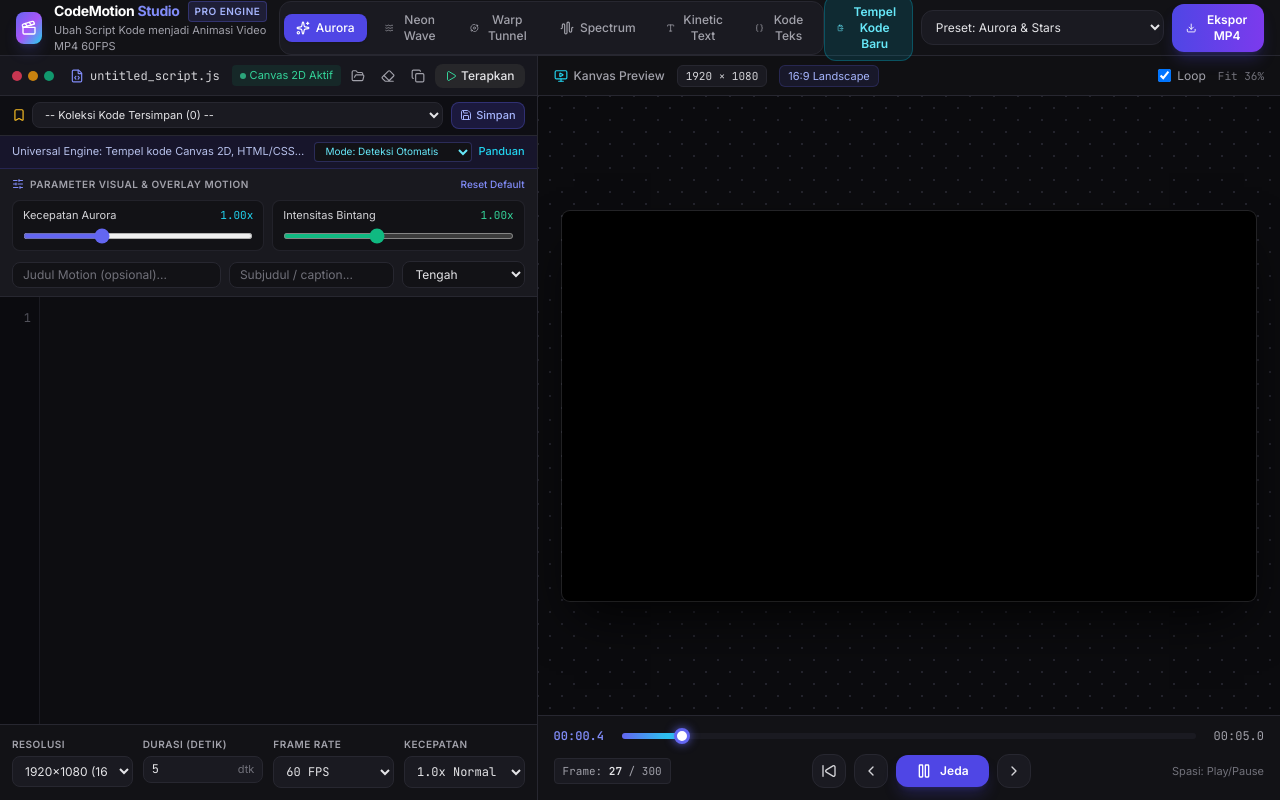
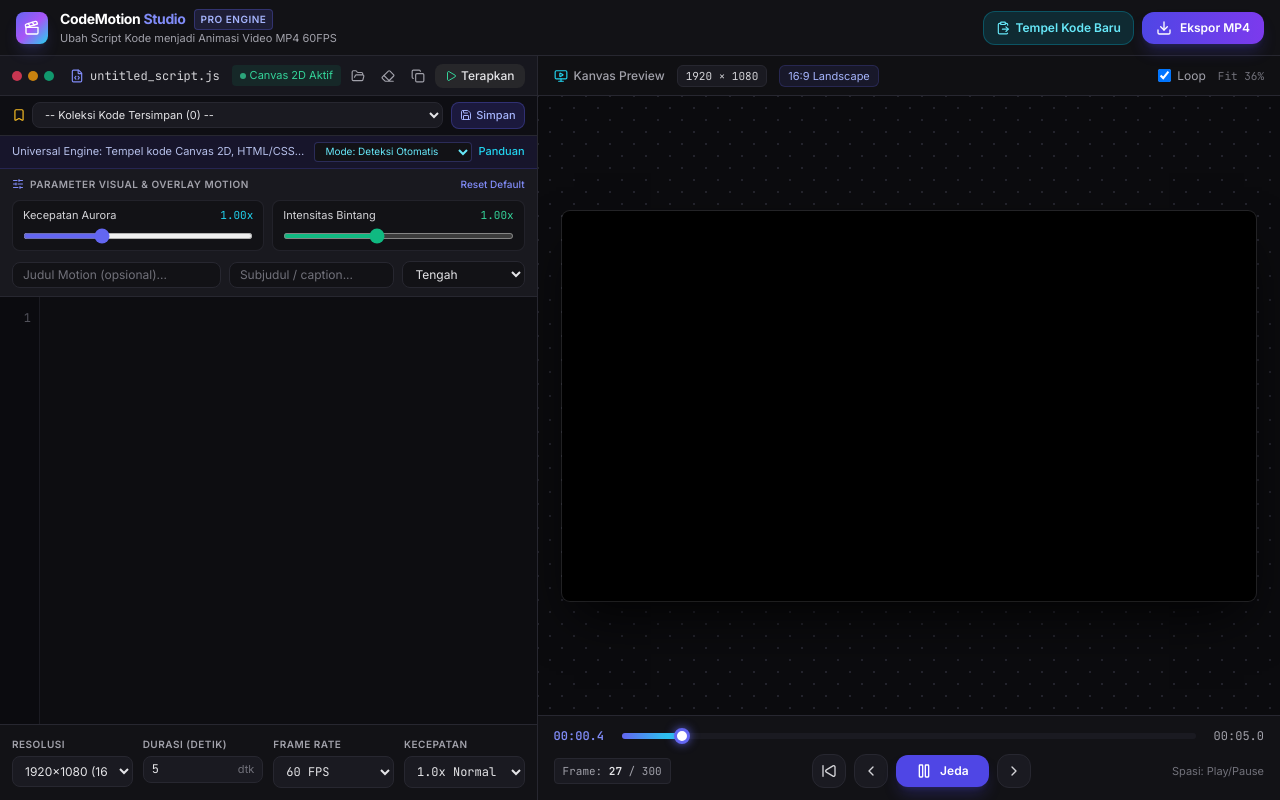
Before and after one commit to ytprmadm-dot/CodeMotion, a plain HTML site: page index.html in a window 1280 px wide. Drawn offline with nearby package versions, Linux system fonts and the light colour scheme.

Commit message:
Update index.html

```diff
--- a/index.html
+++ b/index.html
@@ -121,28 +121,6 @@
       </div>
     </div>
 
-    <!-- Preset Selector Bar (Desktop) -->
-    <div class="hidden lg:flex items-center gap-1.5 bg-studio-surface p-1 rounded-xl border border-studio-border">
-      <button onclick="loadPreset('auroraStars')" data-preset="auroraStars" class="preset-btn px-3 py-1.5 rounded-lg text-xs font-medium transition-all flex items-center gap-1.5 bg-indigo-600 text-white shadow">
-        <i data-lucide="sparkles" class="w-3.5 h-3.5"></i> Aurora
-      </button>
-      <button onclick="loadPreset('neonWave')" data-preset="neonWave" class="preset-btn px-3 py-1.5 rounded-lg text-xs font-medium text-zinc-400 hover:text-white transition-all flex items-center gap-1.5">
-        <i data-lucide="waves" class="w-3.5 h-3.5"></i> Neon Wave
-      </button>
-      <button onclick="loadPreset('particleTunnel')" data-preset="particleTunnel" class="preset-btn px-3 py-1.5 rounded-lg text-xs font-medium text-zinc-400 hover:text-white transition-all flex items-center gap-1.5">
-        <i data-lucide="orbit" class="w-3.5 h-3.5"></i> Warp Tunnel
-      </button>
-      <button onclick="loadPreset('audioSpectrum')" data-preset="audioSpectrum" class="preset-btn px-3 py-1.5 rounded-lg text-xs font-medium text-zinc-400 hover:text-white transition-all flex items-center gap-1.5">
-        <i data-lucide="audio-waveform" class="w-3.5 h-3.5"></i> Spectrum
-      </button>
-      <button onclick="loadPreset('kineticType')" data-preset="kineticType" class="preset-btn px-3 py-1.5 rounded-lg text-xs font-medium text-zinc-400 hover:text-white transition-all flex items-center gap-1.5">
-        <i data-lucide="type" class="w-3.5 h-3.5"></i> Kinetic Text
-      </button>
-      <button onclick="loadPreset('universalSnippet')" data-preset="universalSnippet" class="preset-btn px-3 py-1.5 rounded-lg text-xs font-medium text-zinc-400 hover:text-white transition-all flex items-center gap-1.5">
-        <i data-lucide="braces" class="w-3.5 h-3.5"></i> Kode Teks
-      </button>
-    </div>
-
     <!-- Action Buttons -->
     <div class="flex items-center gap-2">
       <!-- Tombol Paste & Auto-Motion -->
@@ -150,19 +128,6 @@
         <i data-lucide="clipboard-paste" class="w-3.5 h-3.5"></i>
         <span class="hidden sm:inline">Tempel Kode Baru</span>
       </button>
-
-      <!-- Mobile / Semua Preset Dropdown -->
-      <select id="mobilePresetSelect" onchange="loadPreset(this.value)" title="Pilih Template Visual" class="bg-studio-surface border border-studio-border text-xs rounded-xl px-2.5 py-2 text-zinc-200 focus:outline-none focus:border-indigo-500">
-        <option value="auroraStars">Preset: Aurora & Stars</option>
-        <option value="neonWave">Preset: Neon Wave Matrix</option>
-        <option value="particleTunnel">Preset: Cyberpunk Warp Tunnel</option>
-        <option value="audioSpectrum">Preset: 3D Audio Spectrum</option>
-        <option value="kaleidoscope">Preset: Geometric Kaleidoscope</option>
-        <option value="kineticType">Preset: Kinetic Typography</option>
-        <option value="uiCard">Preset: Animated UI Card</option>
-        <option value="universalSnippet">Preset: Auto-Animate Kode Apapun</option>
-        <option value="customHtml">Preset: Custom HTML/CSS</option>
-      </select>
 
       <button onclick="openExportModal()" id="btnOpenExport" class="bg-gradient-to-r from-indigo-600 to-violet-600 hover:from-indigo-500 hover:to-violet-500 text-white text-xs font-semibold px-3.5 py-2 rounded-xl shadow-lg shadow-indigo-600/25 flex items-center gap-2 transition-all active:scale-95">
         <i data-lucide="download" class="w-4 h-4"></i>
@@ -617,68 +582,12 @@
 
   <script>
     // =========================================================================
-    // 1. PRESET TEMPLATE ANIMASI SIAP PAKAI (KOSONG / TANPA DEMO BAWAAN)
+    // 1. KONFIGURASI AWAL EDITOR
     // =========================================================================
-    const PRESETS = {
-      auroraStars: {
-        name: "untitled_script.js",
-        mode: "js",
-        code: ""
-      },
-
-      neonWave: {
-        name: "neon_wave.js",
-        mode: "js",
-        code: ""
-      },
-
-      particleTunnel: {
-        name: "warp_tunnel.js",
-        mode: "js",
-        code: ""
-      },
-
-      audioSpectrum: {
-        name: "spectrum.js",
-        mode: "js",
-        code: ""
-      },
-
-      kaleidoscope: {
-        name: "kaleidoscope.js",
-        mode: "js",
-        code: ""
-      },
-
-      universalSnippet: {
-        name: "snippet.txt",
-        mode: "showcase",
-        code: ""
-      },
-
-      typingCode: {
-        name: "typing_script.js",
-        mode: "js",
-        code: ""
-      },
-
-      kineticType: {
-        name: "kinetic_text.js",
-        mode: "js",
-        code: ""
-      },
-
-      uiCard: {
-        name: "ui_card.js",
-        mode: "js",
-        code: ""
-      },
-
-      customHtml: {
-        name: "custom_scene.html",
-        mode: "html",
-        code: ""
-      }
+    const INITIAL_SCRIPT = {
+      name: "untitled_script.js",
+      key: "custom_motion",
+      code: ""
     };
 
     // =========================================================================
@@ -686,7 +595,7 @@
     // =========================================================================
     const state = {
       isPlaying: true,
-      currentPreset: 'auroraStars',
+      currentPreset: 'custom_motion',
       mode: 'js', // 'js', 'html', atau 'showcase'
       modeOverride: 'auto', // 'auto', 'canvas', 'html', 'showcase'
       width: 1920,
@@ -943,7 +852,7 @@
     function init() {
       lucide.createIcons();
       refreshSavedScriptsDropdown();
-      loadPreset('auroraStars');
+      applyInitialScript();
       updateCanvasDimensions();
       window.addEventListener('resize', fitCanvasToViewport);
 
@@ -986,27 +895,14 @@
       requestAnimationFrame(animationLoop);
     }
 
-    function loadPreset(presetKey) {
-      const preset = PRESETS[presetKey];
-      if (!preset) return;
-
-      state.currentPreset = presetKey;
+    function applyInitialScript() {
+      state.currentPreset = INITIAL_SCRIPT.key;
       state.modeOverride = 'auto';
       const overrideEl = document.getElementById('renderModeOverride');
       if (overrideEl) overrideEl.value = 'auto';
 
-      codeEditor.value = preset.code;
-      document.getElementById('editorFileName').innerHTML = `<i data-lucide="file-code" class="w-3.5 h-3.5 text-indigo-400"></i> ${preset.name}`;
-      document.getElementById('mobilePresetSelect').value = presetKey;
-
-      // Update style tombol preset aktif
-      document.querySelectorAll('.preset-btn').forEach(btn => {
-        if (btn.dataset.preset === presetKey) {
-          btn.className = 'preset-btn px-3 py-1.5 rounded-lg text-xs font-medium transition-all flex items-center gap-1.5 bg-indigo-600 text-white shadow';
-        } else {
-          btn.className = 'preset-btn px-3 py-1.5 rounded-lg text-xs font-medium text-zinc-400 hover:text-white transition-all flex items-center gap-1.5';
-        }
-      });
+      codeEditor.value = INITIAL_SCRIPT.code;
+      document.getElementById('editorFileName').innerHTML = `<i data-lucide="file-code" class="w-3.5 h-3.5 text-indigo-400"></i> ${INITIAL_SCRIPT.name}`;
 
       lucide.createIcons();
       updateLineNumbers();
@@ -1043,11 +939,6 @@
       state.modeOverride = document.getElementById('renderModeOverride').value;
       compileUserCode();
       restartAnimation();
-    }
-
-    function loadAuroraCode() {
-      loadPreset('auroraStars');
-      showToast('Kode Aurora & Twinkling Stars dimuat ke editor!');
     }
 
     function updateMotionParams() {
```
